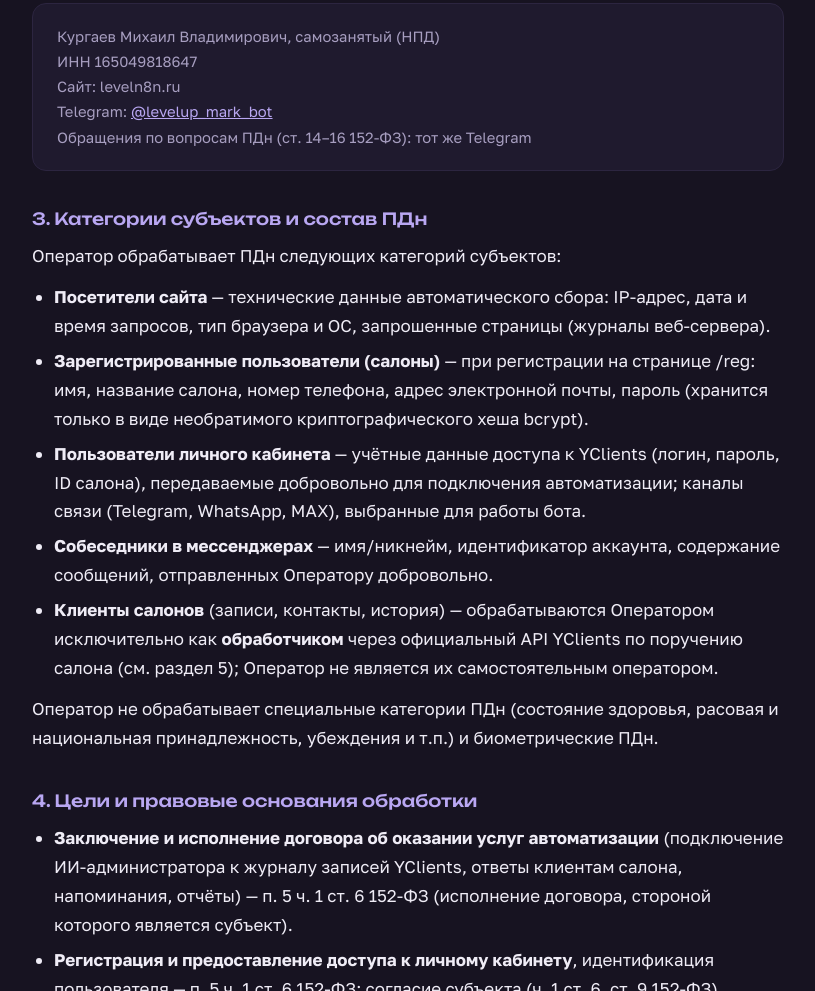
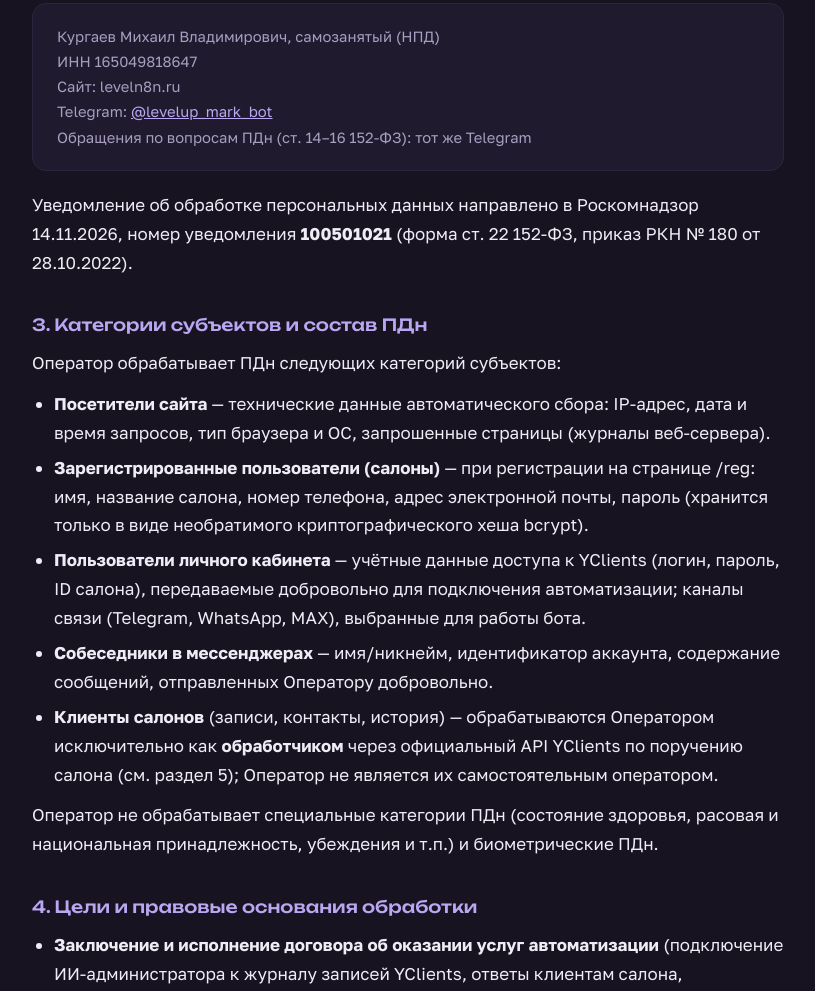
Before and after one commit to Kurgaevm/levelup-site, a plain HTML site: page privacy.html in a window 1280 px wide. Shown: the part 760-1751 px from the top of the page, without its empty margins (232-1047 px from the left). Drawn offline with Linux system fonts and the light colour scheme.

Commit message:
152-FZ: RKN notification number 100501021 (14.11.2026) in policy section 2

```diff
--- a/privacy.html
+++ b/privacy.html
@@ -82,8 +82,6 @@ footer .links a{color:var(--muted);margin-right:14px}
   <h2>1. Общие положения</h2>
   <p>Настоящая Политика определяет порядок обработки и защиты персональных данных (далее — ПДн) в соответствии с Федеральным законом от 27.07.2006 № 152-ФЗ «О персональных данных». Политика действует в отношении всех ПДн, которые оператор получает через сайт leveln8n.ru, личный кабинет, официальные API и мессенджеры (Telegram, MAX).</p>
   <p>Использование сайта, регистрация на нём или обращение к оператору означает ознакомление с настоящей Политикой. Регистрация на сайте дополнительно требует проставления отметки о согласии на обработку ПДн (текст согласия — на странице <a href="/consent">Согласие на обработку персональных данных</a>).</p>
-  <!-- RKN-NUMBER: после подачи уведомления оператора ПДн вписать номер строкой ниже (раздел 2) -->
-
   <h2>2. Оператор</h2>
   <p>Оператор ПДн и владелец сайта — <b>Кургаев Михаил Владимирович</b>, физическое лицо, применяющее специальный налоговый режим «Налог на профессиональный доход» (самозанятый), ИНН 165049818647 (далее — «Оператор», «мы»).</p>
   <div class="card requisites">
@@ -93,6 +91,7 @@ footer .links a{color:var(--muted);margin-right:14px}
     Telegram: <a href="https://t.me/levelup_mark_bot" rel="noopener">@levelup_mark_bot</a><br>
     Обращения по вопросам ПДн (ст. 14–16 152-ФЗ): тот же Telegram
   </div>
+  <p>Уведомление об обработке персональных данных направлено в Роскомнадзор 14.11.2026, номер уведомления <b>100501021</b> (форма ст. 22 152-ФЗ, приказ РКН № 180 от 28.10.2022).</p>
 
   <h2>3. Категории субъектов и состав ПДн</h2>
   <p>Оператор обрабатывает ПДн следующих категорий субъектов:</p>
```
